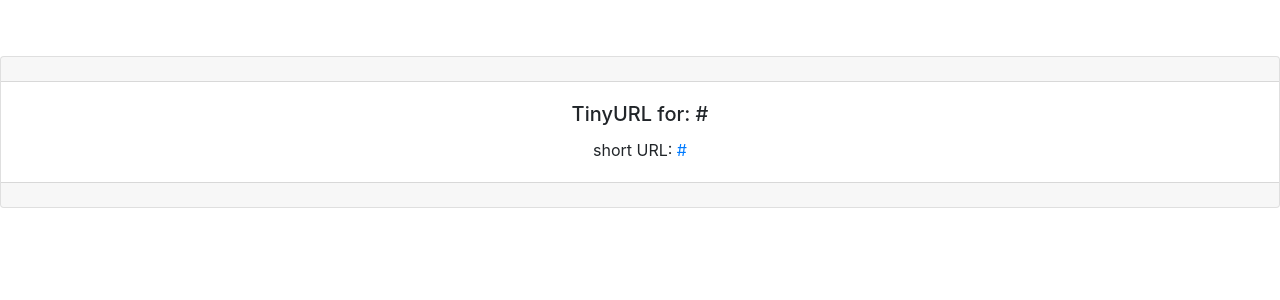
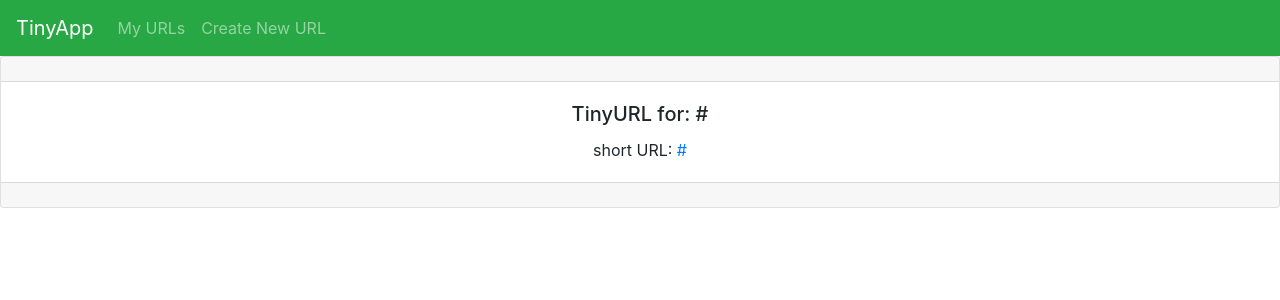
Before and after one commit to tshyotte/tinyapp, a Node server app: template views/urls_show.ejs in a window 1280 px wide. Shown: the top 300 px of the page. Run offline with Node 20, Linux system fonts and the light colour scheme; the template is opened without the code that fills it: most values are stand-ins (such as "Sample title", 1, 10 or a date in 2020); some libraries are stand-ins or nearby versions.

Commit message:
edit file

```diff
--- a/views/partials/_header.ejs
+++ b/views/partials/_header.ejs
@@ -1,12 +1,12 @@
 <header>
-  <nav class="navbar navbar-expand-md navbar-dark bg-sucess">
+  <nav class="navbar navbar-expand-md navbar-dark bg-success">
     <a class="navbar-brand" href="/urls">TinyApp</a>
     <button class="navbar-toggler" type="button" data-toggle="collapse" data-target="#navbarNavAltMarkup" aria-controls="navbarNavAltMarkup" aria-expanded="false" aria-label="Toggle navigation">
       <span class="navbar-toggler-icon"></span>
     </button>
     <div class="collapse navbar-collapse" id="navbarNavAltMarkup">
       <div class="navbar-nav">
-        <a class="nav-item nav-link" href="urls">My URLs</a>
+        <a class="nav-item nav-link" href="/urls">My URLs</a>
         <a class="nav-item nav-link" href="/urls/new">Create New URL</a>
       </div>
     </div>
```
